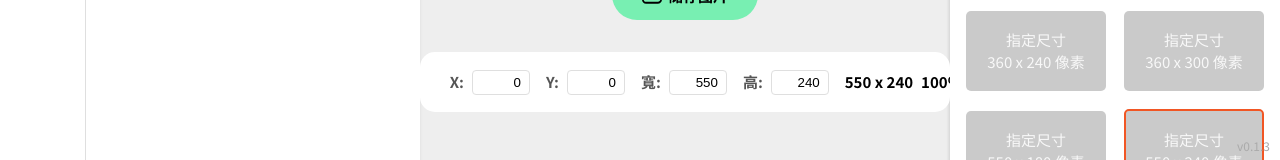
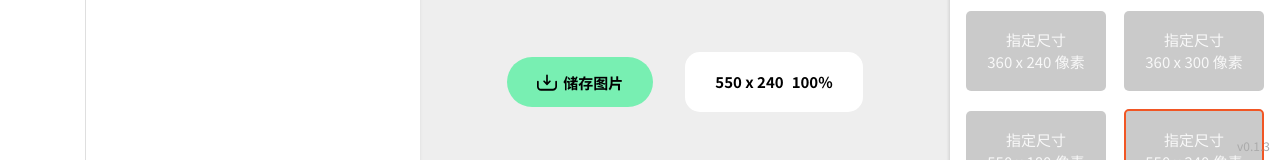
Before and after one commit to penyuanliao/image-editor, a Vue app: page / in a window 1280 px wide. Shown: the part 640-800 px from the top of the page. Built offline with nearby package versions, Linux system fonts and the light colour scheme; no server answers; what vue-konva would draw is missing.

Commit message:
💩 issue: 隱藏裁切功能

```diff
--- a/src/components/EditorArea/NCropControls.vue
+++ b/src/components/EditorArea/NCropControls.vue
@@ -1,8 +1,10 @@
 <script setup lang="ts">
-import { computed } from "vue";
+import {computed, ref} from "vue";
 
 const emit = defineEmits(["change"]);
 const props = defineProps(["cropBox", "viewport", "divScale", "update:cropBox", "update:scale", "update:viewport", "update:divScale"]);
+
+const visible = ref<boolean>(false);
 
 // 建立一個給 UI 使用的 computed 屬性，它包含 getter 和 setter
 const displayCropBox = computed(() => {
@@ -29,22 +31,22 @@ const handleChange = (key: string, currentValue: number) => {
 
 <template>
   <div class="crop-controls">
-    <div class="input-group">
+    <div class="input-group" v-if="visible">
       <label for="crop-x">X:</label>
       <input id="crop-x" type="number" v-model.number="displayCropBox.x"
              @change="(e: Event) => handleChange('x', parseInt((e.target as HTMLInputElement)?.value) || 0)"/>
     </div>
-    <div class="input-group">
+    <div class="input-group" v-if="visible">
       <label for="crop-y">Y:</label>
       <input id="crop-y" type="number" v-model.number="displayCropBox.y"
              @change="(e: Event) => handleChange('y', parseInt((e.target as HTMLInputElement)?.value) || 0)"/>
     </div>
-    <div class="input-group">
+    <div class="input-group" v-if="visible">
       <label for="crop-width">寬:</label>
       <input id="crop-width" type="number" v-model.number="displayCropBox.width"
              @change="(e: Event) => handleChange('width', parseInt((e.target as HTMLInputElement)?.value) || 0)"/>
     </div>
-    <div class="input-group">
+    <div class="input-group" v-if="visible">
       <label for="crop-height">高:</label>
       <input id="crop-height" type="number" v-model.number="displayCropBox.height"
              @change="(e: Event) => handleChange('height', parseInt((e.target as HTMLInputElement)?.value) || 0)"/>
```
